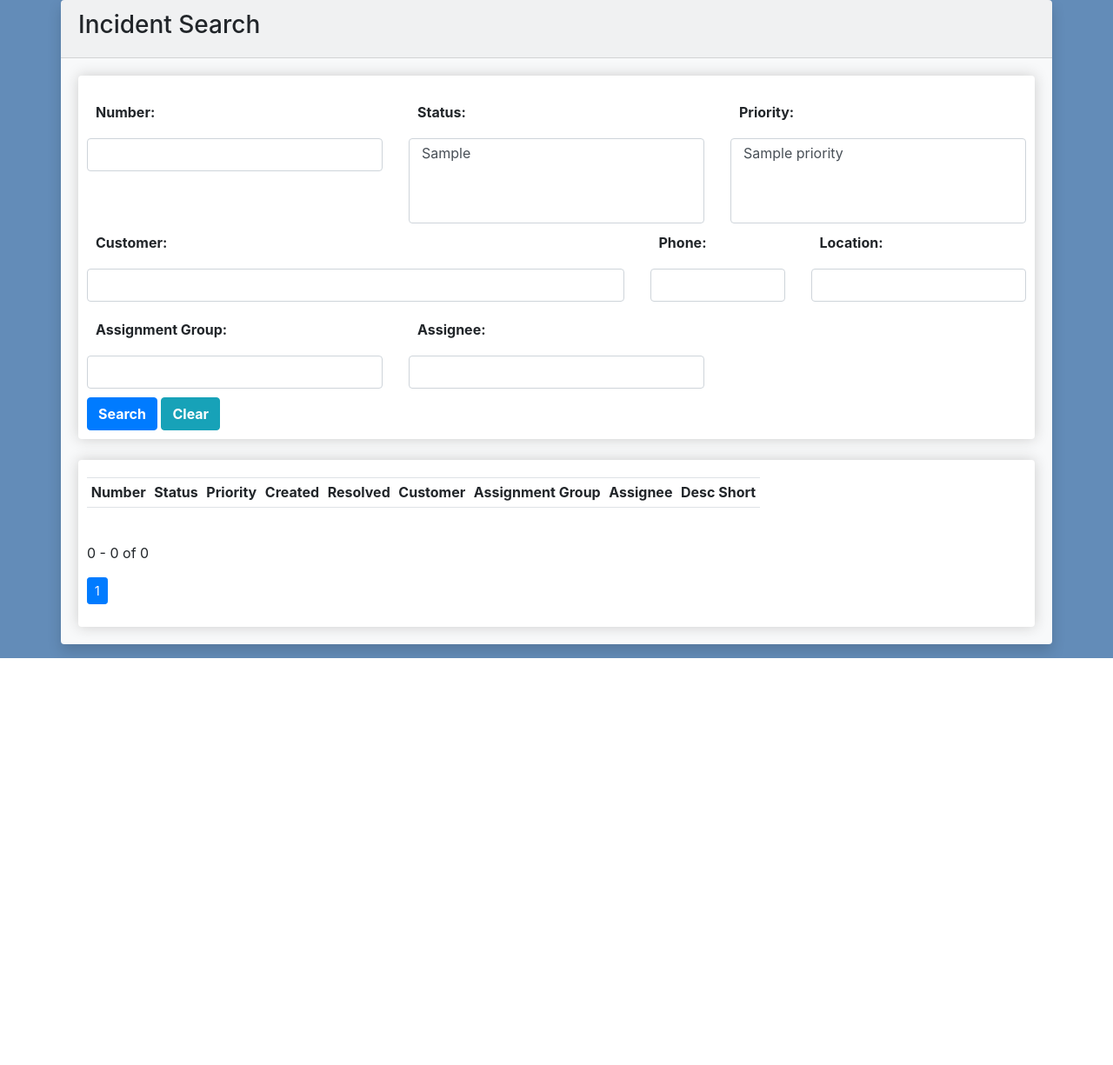
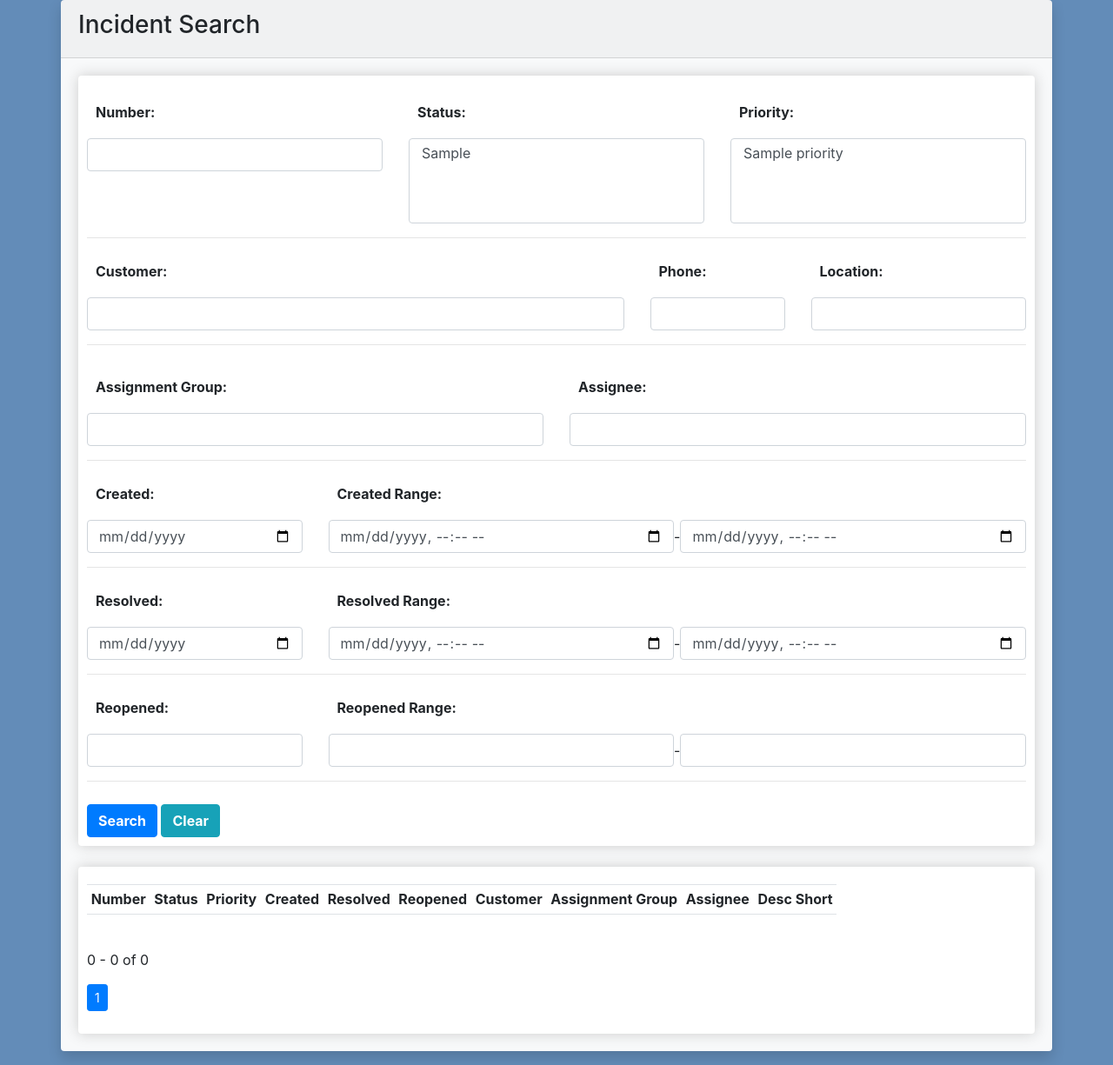
Before and after one commit to dac5197/itsm, a Django app: page /ticket/incident-search/ in a window 1280 px wide. Shown: the part 56-1281 px from the top of the page at 87% size. Before the commit the page ends 813 px from the top, so only its background shows below. Run offline with Django 3.2, Linux system fonts and the light colour scheme; tables that the repository leaves empty hold one stand-in row (values such as "Sample post"); lists and menus that the app fills with data are empty; some libraries are stand-ins or nearby versions.

Commit message:
Add created, resolved, and reopened fields to inc search

```diff
--- a/templates/ticket/incident-search.html
+++ b/templates/ticket/incident-search.html
@@ -40,6 +40,7 @@
                                 </div>
                             </div>
                         </div>
+                        <hr>
                         <div class="row">
                             <div class="col-lg-7">
                                 <label for="{{filter.form.customer.id_for_label}}"><strong>{{filter.form.customer.label}}:</strong></label>
@@ -60,20 +61,67 @@
                                 </div>
                             </div>
                         </div>
+                        <hr>
                         <div class="row">
-                            <div class="col-lg-4">
+                            <div class="col-lg-6">
                                 <label for="{{filter.form.assignment_group.id_for_label}}"><strong>{{filter.form.assignment_group.label}}:</strong></label>
                                 <div class="form-field">
                                     {{filter.form.assignment_group|add_class:'form-control'}}
                                 </div>
                             </div>
-                            <div class="col-lg-4">
+                            <div class="col-lg-6">
                                 <label for="{{filter.form.assignee.id_for_label}}"><strong>{{filter.form.assignee.label}}:</strong></label>
                                 <div class="form-field">
                                     {{filter.form.assignee|add_class:'form-control'}}
                                 </div>
                             </div>
                         </div>
+                        <hr>
+                        <div class="row">
+                            <div class="col-lg-3">
+                                <label for="{{filter.form.created.id_for_label}}"><strong>{{filter.form.created.label}}:</strong></label>
+                                <div class="form-field inline">
+                                    {{filter.form.created|add_class:'form-control'}}
+                                </div>
+                            </div>
+                            <div class="col-lg-9">
+                                <label for="{{filter.form.created_range.id_for_label}}"><strong>{{filter.form.created_range.label}}:</strong></label>
+                                <div class="form-field inline">
+                                    {{filter.form.created_range|add_class:'form-control'}}
+                                </div>
+                            </div>
+                        </div>
+                        <hr>
+                        <div class="row">
+                            <div class="col-lg-3">
+                                <label for="{{filter.form.resolved.id_for_label}}"><strong>{{filter.form.resolved.label}}:</strong></label>
+                                <div class="form-field inline">
+                                    {{filter.form.resolved|add_class:'form-control'}}
+                                </div>
+                            </div>
+                            <div class="col-lg-9">
+                                <label for="{{filter.form.resolved_range.id_for_label}}"><strong>{{filter.form.resolved_range.label}}:</strong></label>
+                                <div class="form-field inline">
+                                    {{filter.form.resolved_range|add_class:'form-control'}}
+                                </div>
+                            </div>
+                        </div>
+                        <hr>
+                        <div class="row">
+                            <div class="col-lg-3">
+                                <label for="{{filter.form.reopened.id_for_label}}"><strong>{{filter.form.reopened.label}}:</strong></label>
+                                <div class="form-field inline">
+                                    {{filter.form.reopened|add_class:'form-control'}}
+                                </div>
+                            </div>
+                            <div class="col-lg-9">
+                                <label for="{{filter.form.reopened_range.id_for_label}}"><strong>{{filter.form.reopened_range.label}}:</strong></label>
+                                <div class="form-field inline">
+                                    {{filter.form.reopened_range|add_class:'form-control'}}
+                                </div>
+                            </div>
+                        </div>
+                        <hr>
                         <div class="row">
                             <div class="col-lg-12">
                                 <button class="btn btn-primary" name="search" value="search" type="submit"><strong>Search</strong></button>
@@ -93,6 +141,7 @@
                                     <th>Priority</th>
                                     <th>Created</th>
                                     <th>Resolved</th>
+                                    <th>Reopened</th>
                                     <th>Customer</th>
                                     <th>Assignment Group</th>
                                     <th>Assignee</th>
@@ -105,6 +154,7 @@
                                         <td>{{inc.priority}}</td>
                                         <td>{{inc.created}}</td>
                                         <td>{{inc.resolved}}</td>
+                                        <td>{{inc.reopened}}</td>
                                         <td>{{inc.customer}}</td>
                                         <td>{{inc.assignment_group}}</td>
                                         <td>{{inc.assignee}}</td>
--- a/ticket/filters.py
+++ b/ticket/filters.py
@@ -1,7 +1,9 @@
 from django.db.models import Q
+from django.forms import DateInput
 
 import django_filters
-from django_filters import DateFilter, CharFilter, MultipleChoiceFilter
+from django_filters import DateFilter, CharFilter, MultipleChoiceFilter, DateTimeFilter, DateTimeFromToRangeFilter, RangeFilter, DateFilter, NumberFilter
+from django_filters.widgets import RangeWidget
 
 from .models import *
 from .utils import *
@@ -16,6 +18,12 @@
     assignment_group = CharFilter(field_name='assignment_group__name', lookup_expr='icontains', label='Assignment Group')
     customer = CharFilter(method='customer_all_fields_filter')
     location = CharFilter(method='location_all_fields_filter')
+    created = DateFilter(field_name='created', lookup_expr='icontains', label='Created', widget=DateInput(attrs={'type': 'date'}))
+    created_range = DateTimeFromToRangeFilter(field_name='created', lookup_expr='icontains', label='Created Range', widget=RangeWidget(attrs={'type': 'datetime-local'}))
+    resolved = DateFilter(field_name='resolved', lookup_expr='icontains', label='Resolved', widget=DateInput(attrs={'type': 'date'}))
+    resolved_range = DateTimeFromToRangeFilter(field_name='resolved', lookup_expr='icontains', label='Resolved Range', widget=RangeWidget(attrs={'type': 'datetime-local'}))
+    reopened = NumberFilter(field_name='reopened', lookup_expr='exact', label='Reopened')
+    reopened_range = RangeFilter(field_name='reopened', lookup_expr='icontains', label='Reopened Range')
 
     #Set choices for select fields
     status = MultipleChoiceFilter(choices=get_status_choices(id=1))
```
